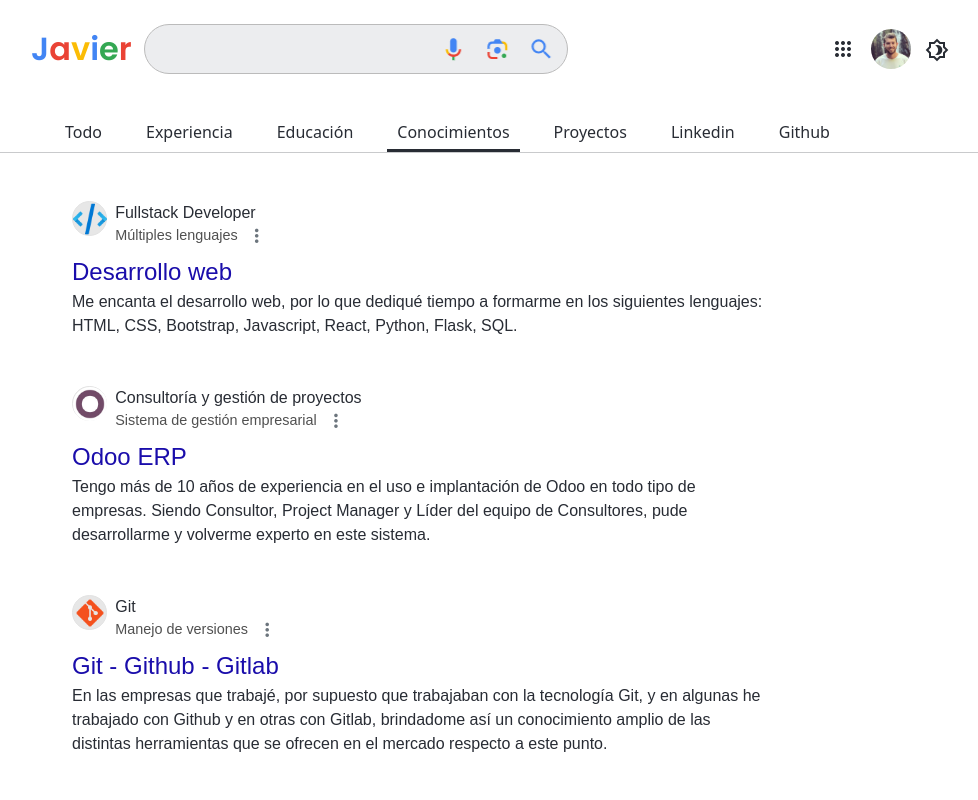
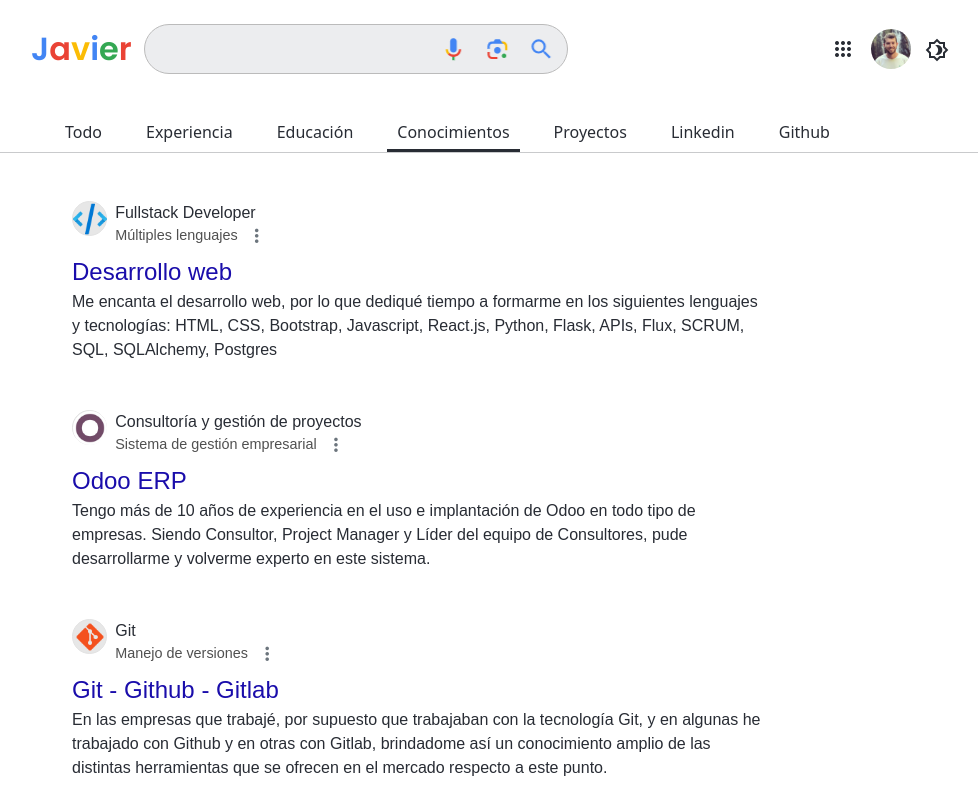
Before and after one commit to javidiez/curriculum-vitae, a React (Vite) app: page /conocimientos in a window 1280 px wide. Shown: the whole page, without its empty margins (138-1116 px from the left). Built offline with nearby package versions, Linux system fonts and the light colour scheme.

Commit message:
ADD skills

```diff
--- a/src/pages/Conocimientos.jsx
+++ b/src/pages/Conocimientos.jsx
@@ -18,7 +18,7 @@
             <NavbarCv claseConoc={'titulos-cv-style-conoc'} />
             <div className="container row d-flex flex-wrap justify-content-center">
                 <div className="col-12 col-sm-8">
-                    <InfoCard title={'Desarrollo web'} url={"Múltiples lenguajes"} urlTitle={"Fullstack Developer"} img={dev} description={"Me encanta el desarrollo web, por lo que dediqué tiempo a formarme en los siguientes lenguajes: HTML, CSS, Bootstrap, Javascript, React, Python, Flask, SQL."} />
+                    <InfoCard title={'Desarrollo web'} url={"Múltiples lenguajes"} urlTitle={"Fullstack Developer"} img={dev} description={"Me encanta el desarrollo web, por lo que dediqué tiempo a formarme en los siguientes lenguajes y tecnologías: HTML, CSS, Bootstrap, Javascript, React.js, Python, Flask, APIs, Flux, SCRUM, SQL, SQLAlchemy, Postgres"} />
 
                     <InfoCard title={'Odoo ERP'} url={"Sistema de gestión empresarial"} urlTitle={"Consultoría y gestión de proyectos"} img={odoo} description={"Tengo más de 10 años de experiencia en el uso e implantación de Odoo en todo tipo de empresas. Siendo Consultor, Project Manager y Líder del equipo de Consultores, pude desarrollarme y volverme experto en este sistema."} />
 
@@ -30,7 +30,7 @@
 
                     <InfoCard title={'Paquete Office'} url={"Microsoft Office"} urlTitle={"Herramientas de trabajo"} img={office} description={"Tengo los conocimientos fundamentales para trabajar con los programas que integran este paquete, principalmente Word, Excel y PowerPoint."} />
 
-                    <InfoCard title={'Conocimientos extras'} url={"Conocimientos adicionales"} urlTitle={"Es bueno saber"} img={extras} description={"Detallo aquí otros conocimientos que tengo: Ubuntu, terminal/consola, Windows, pgAdmin, Slack, SEO, Hootsuite, Netlify, Render, Vercel, QuickDBD, OBS Studio, TradingView."} />
+                    <InfoCard title={'Conocimientos extras'} url={"Conocimientos adicionales"} urlTitle={"Es bueno saber"} img={extras} description={"Detallo aquí otros conocimientos que tengo: Metedologías ágiles, Ubuntu, terminal/consola, FileZilla, pgAdmin, Postman, Slack, Figma, SEO, Hootsuite, Netlify, Render, Vercel, QuickDBD, OBS Studio, TradingView."} />
 
                 </div>
             </div>
```
